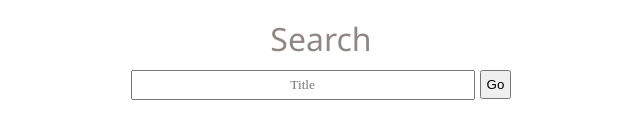
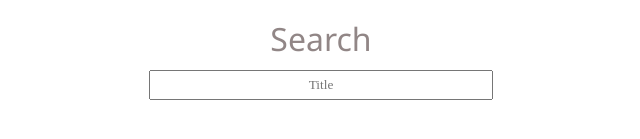
Before and after one commit to Apprentice76/dramacool-scraper, a React (Create React App) app in the folder dramacoolui/: page / in a window 1280 px wide. Shown: the part 183-322 px from the top of the page, without its empty margins (319-959 px from the left). Built offline with nearby package versions, Linux system fonts and the light colour scheme.

Commit message:
1.5.1 search on enter, removed button

```diff
--- a/dramacoolui/src/components/App.jsx
+++ b/dramacoolui/src/components/App.jsx
@@ -52,8 +52,8 @@ const App = () => {
                 onChange={(event) => setQuery(event.target.value)}
                 value={query}
                 placeholder='Title'
+                onKeyUp={(e) => e.key === 'Enter' && clickHandler()}
             />
-            <button onClick={clickHandler}>Go</button>
             <Titles data={result} />
         </div>
     );
```
